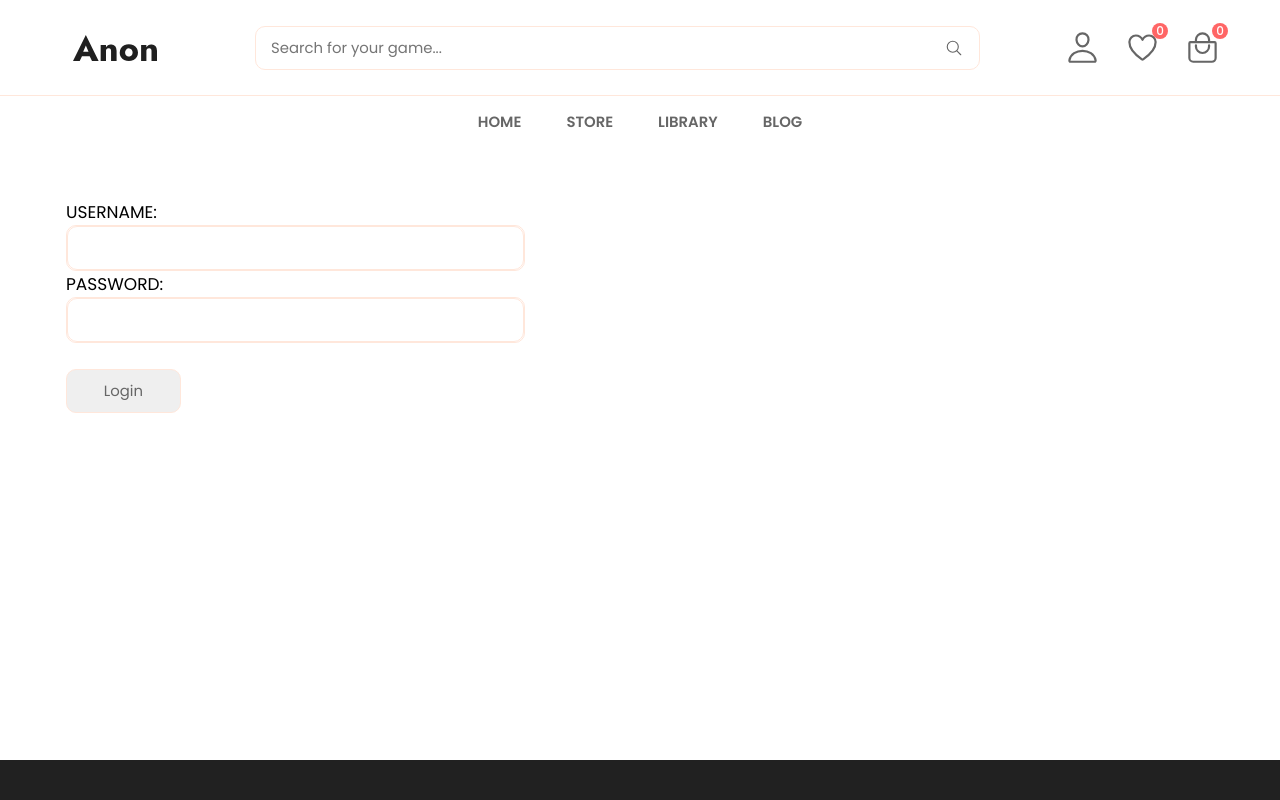
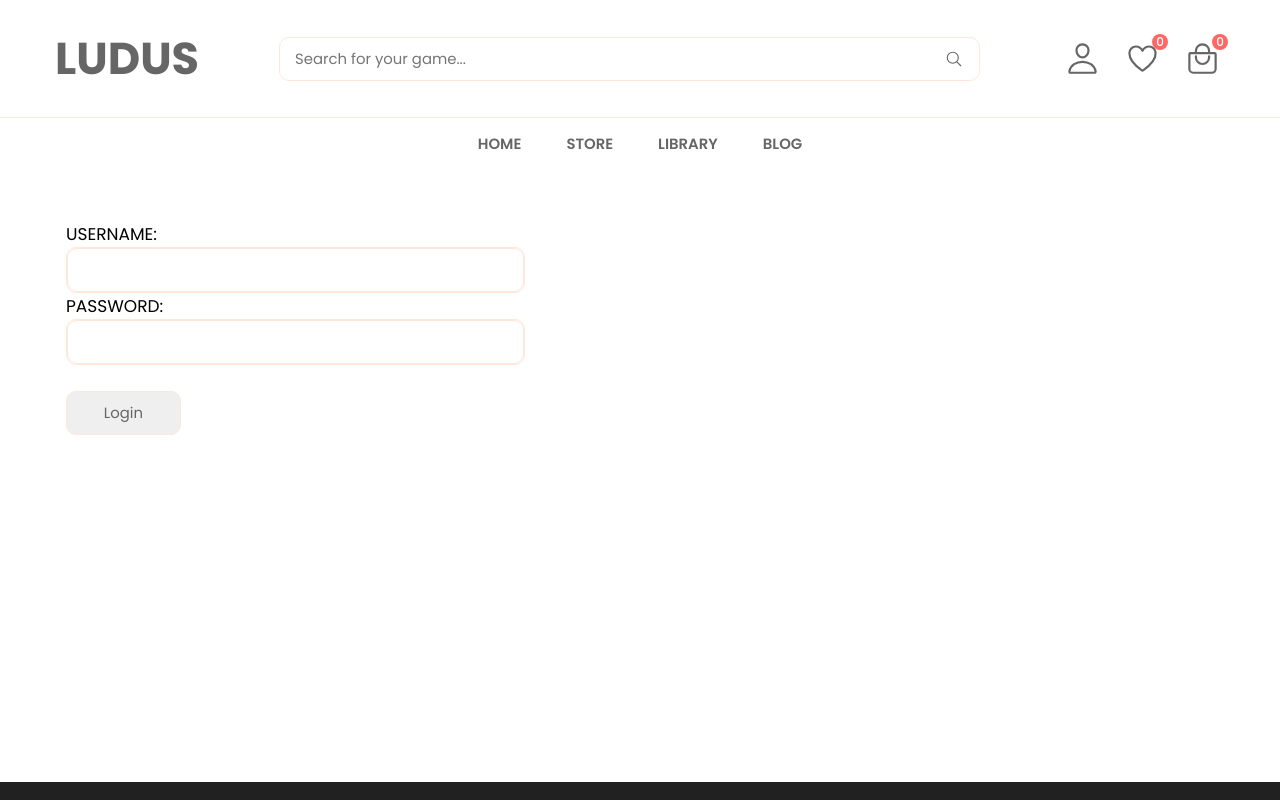
Before and after one commit to GhaniAtmaja/ETS_PWEB, a plain HTML site: page login.html in a window 1280 px wide. Shown: the top 800 px of the page. Drawn offline with nearby package versions, Linux system fonts and the light colour scheme.

Commit message:
add web logo

```diff
--- a/assets/css/style-prefix.css
+++ b/assets/css/style-prefix.css
@@ -816,7 +816,12 @@
   }
 
 
-
+  .title-text{
+    font-size: var(--fs-1);
+    font-weight: var(--weight-700);
+    color: var(--onyx);
+
+  }
 
 
   /*-----------------------------------*\
--- a/login.html
+++ b/login.html
@@ -62,8 +62,8 @@
 
       <div class="container">
 
-        <a href="#" class="header-logo">
-          <img src="./assets/images/logo/logo.svg" alt="Ludus's logo" width="120" height="36">
+        <a href="index.html" class="header-logo">
+          <p class="title-text">LUDUS</p>
         </a>
 
         <div class="header-search-container">
```
Also changed, not shown: index.html (+2 -1 lines).
